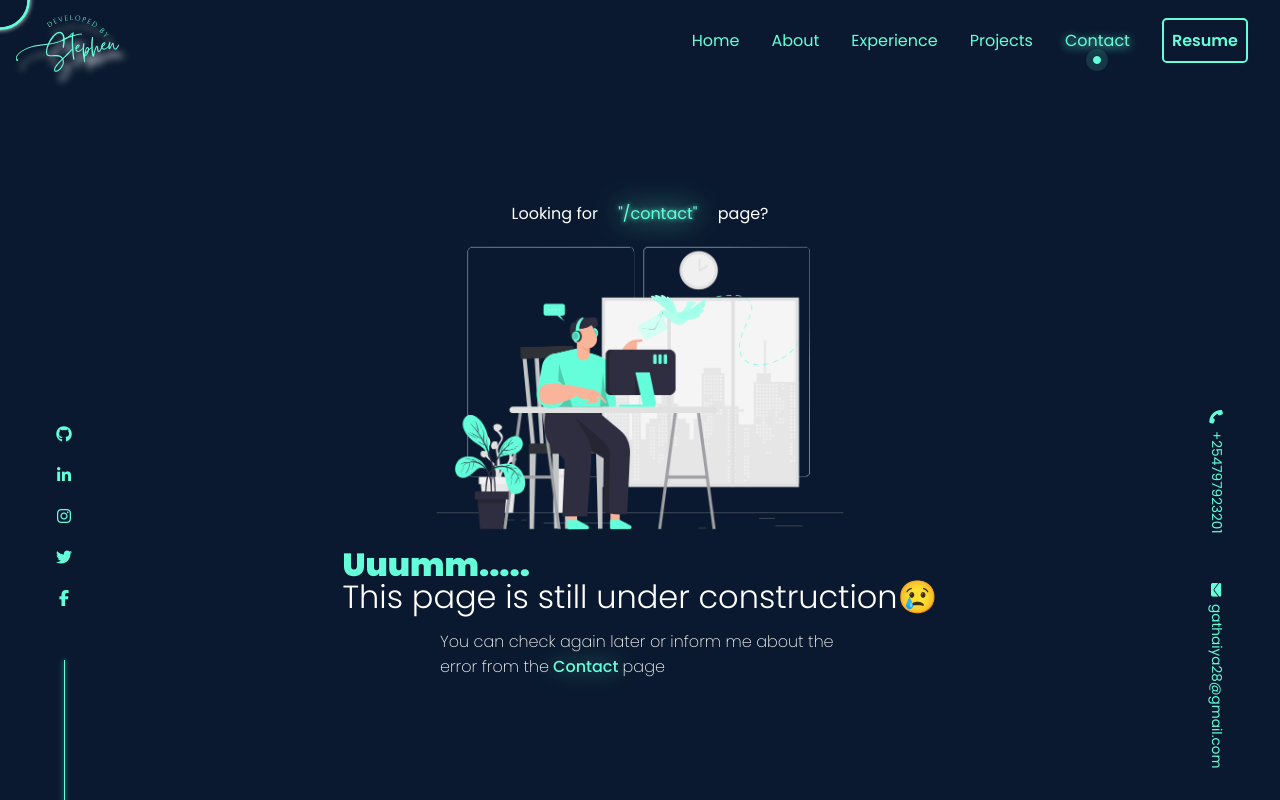
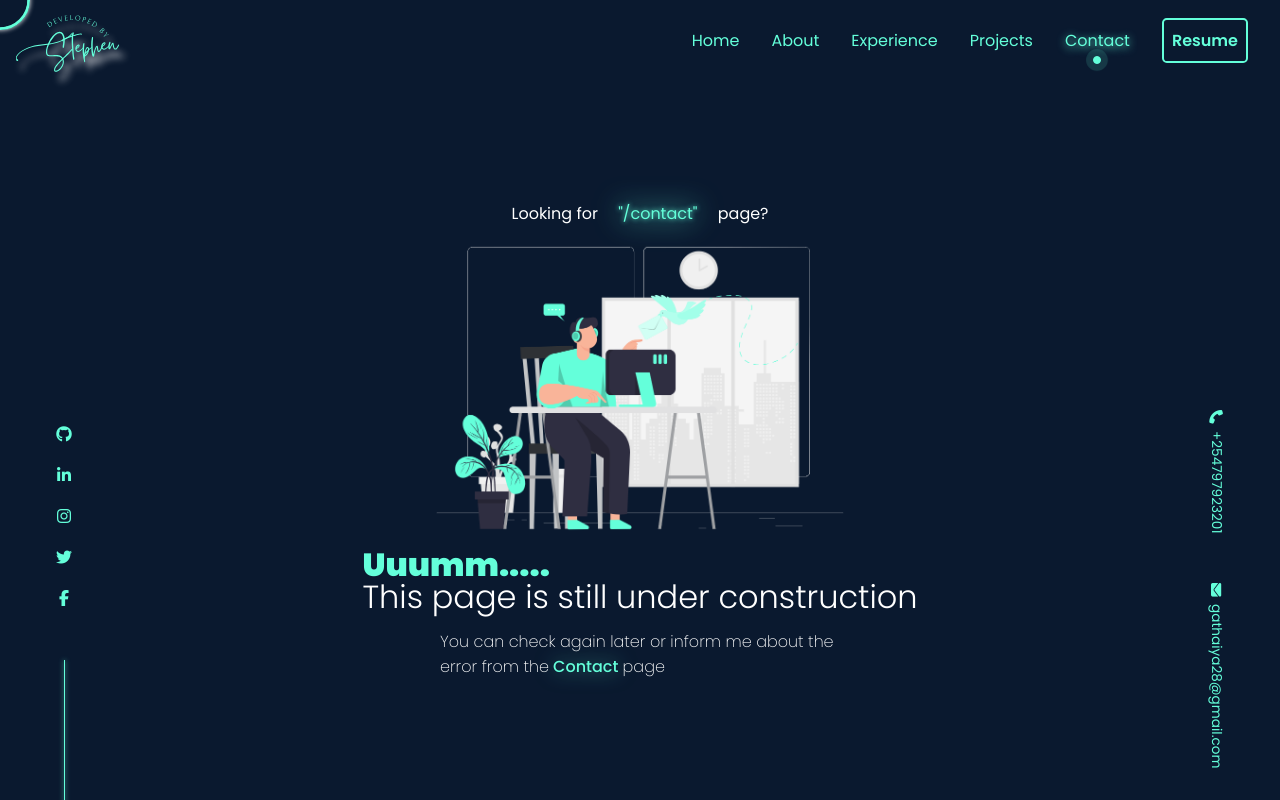
Before and after one commit to StevoMuraya/Stephen-Portfolio-Design, a React (Vite) app: page /contact in a window 1280 px wide. Built offline with nearby package versions, Linux system fonts and the light colour scheme.

Commit message:
Update ContactPage.jsx

```diff
--- a/src/pages/ContactPage.jsx
+++ b/src/pages/ContactPage.jsx
@@ -14,7 +14,7 @@ const ContactPage = () => {
       <div className="error-text">
         <h1 className="error-title">
           <span>Uuumm.....</span>
-          This page is still under construction😢
+          This page is still under construction
         </h1>
         <p className="error-desc">
           You can check again later or inform me about the error from the
```
